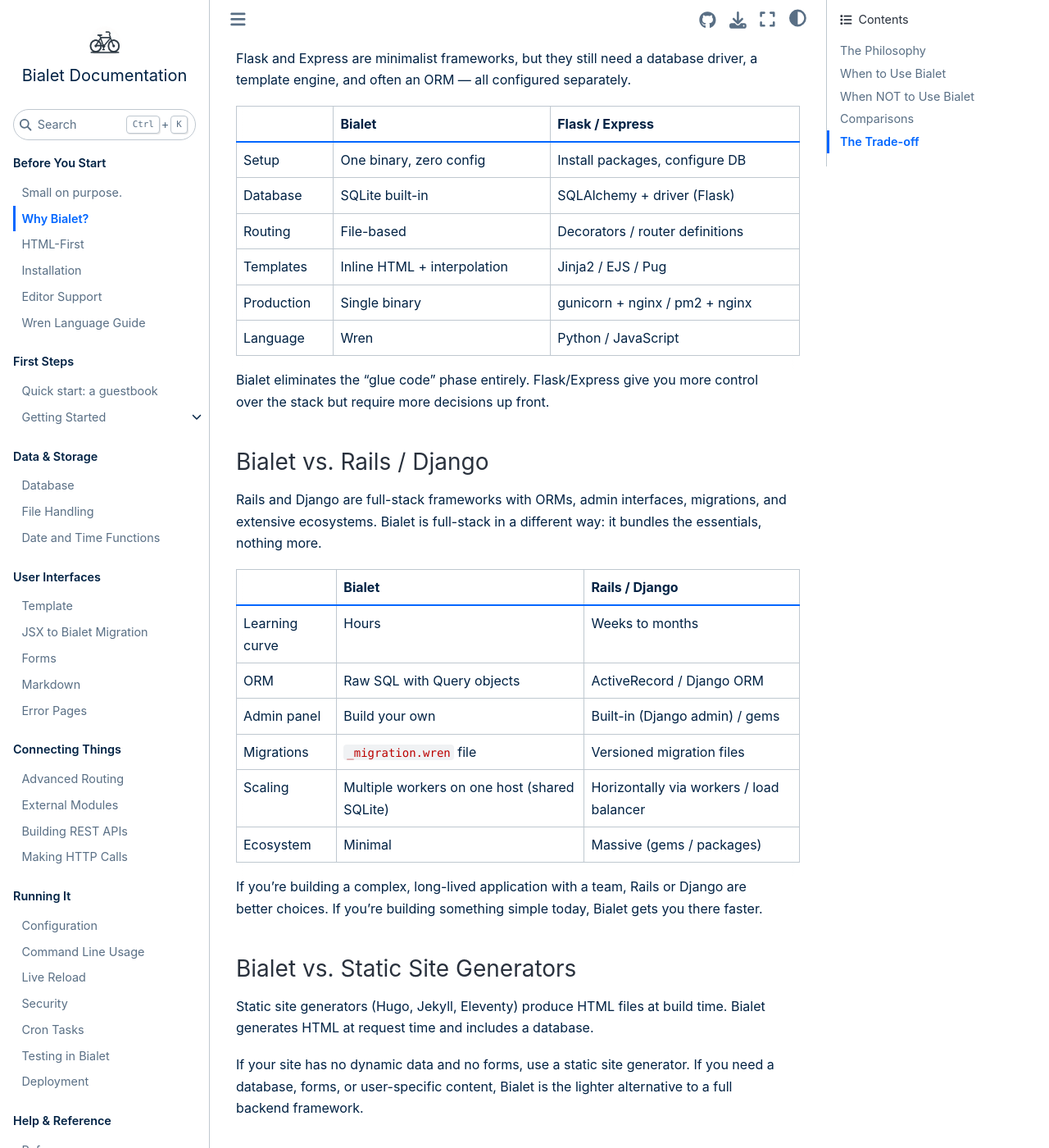
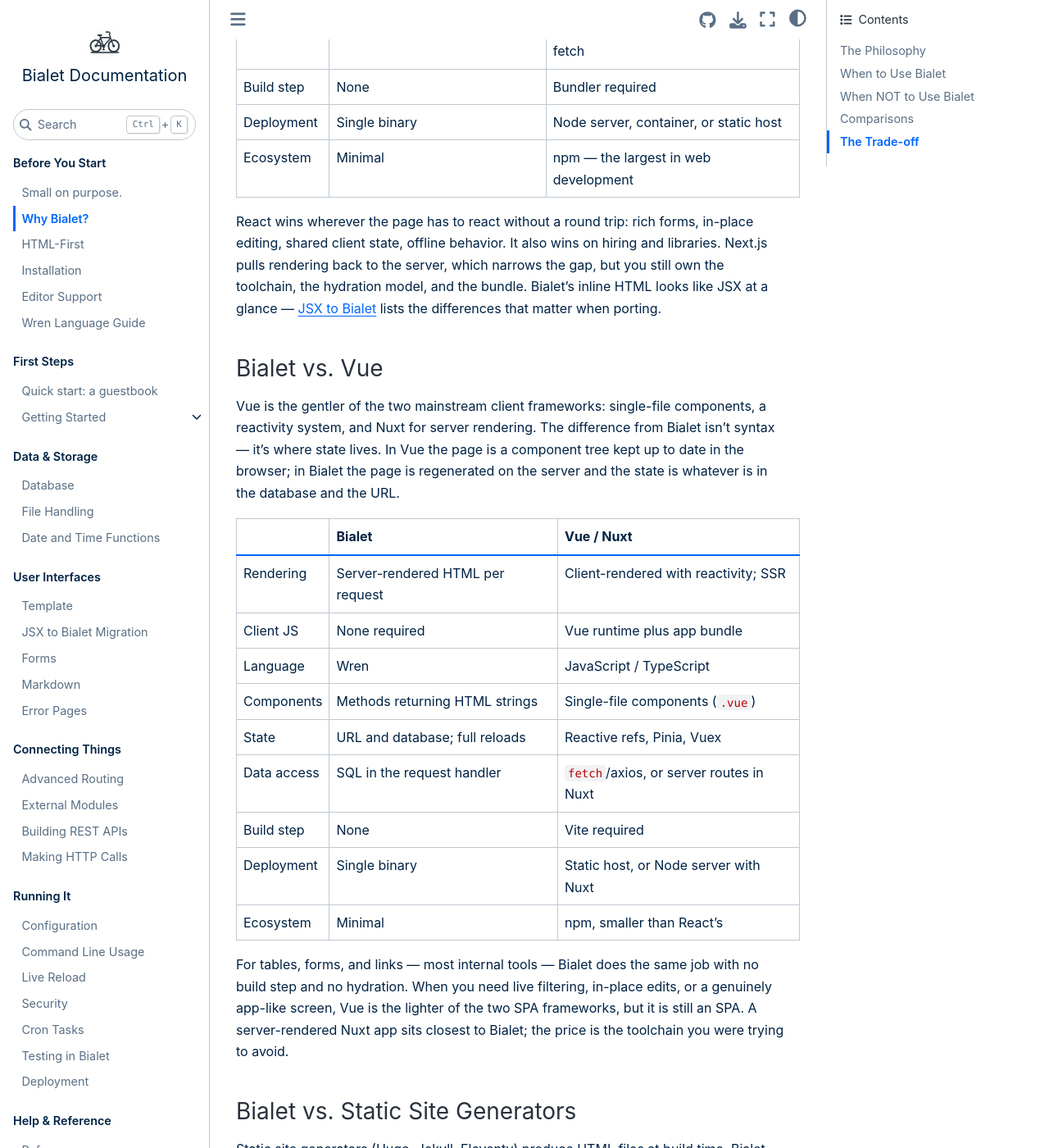
Before and after one commit to bialet/bialet, a Sphinx documentation site: the page built from docs/why-bialet.md, in a window 1280 px wide and 1400 px high, scrolled down 1935 px. Shown: the whole window at 82% size. Built offline with Sphinx 7.4.7 and the Sphinx Book theme 1.1.4, drawn with Linux system fonts in a browser that asks for light colours; the version number could not be read and is left out; some of the changed text lies outside the part shown.

Commit message:
docs: compare Bialet against React, Vue, and static generators
Add React/Next.js and Vue comparison sections, order the comparisons by
current usage, and note heavily interactive UIs as a poor fit.

```diff
--- a/docs/why-bialet.md
+++ b/docs/why-bialet.md
@@ -44,10 +44,74 @@
   much.
 - **Microservices** — Bialet is designed for monolithic apps on a single
   server.
+- **Heavily interactive UIs** — Drag-and-drop editors, optimistic updates, and
+  offline support need client-side state. Bialet re-renders the page instead.
 - **Complex auth flows** — Bialet supports basic auth and sessions, but not
   OAuth, SAML, or multi-factor authentication out of the box.
 
 ## Comparisons
+
+### Bialet vs. React / Next.js
+
+React is a client-side UI library; Next.js is the framework around it, adding
+routing, server rendering, and a build pipeline. Both are built to ship a
+JavaScript application to the browser and keep it running there. Bialet renders
+HTML on the server for every request and sends no component runtime at all.
+
+|             | Bialet                           | React / Next.js                          |
+| ----------- | -------------------------------- | ---------------------------------------- |
+| Rendering   | Server-rendered HTML per request | Hydrated React tree; SSR/RSC via Next    |
+| Client JS   | None required                    | React runtime plus app bundle            |
+| Language    | Wren                             | JavaScript / TypeScript                  |
+| Components  | Methods returning HTML strings   | Functions returning JSX                  |
+| State       | URL and database; full reloads   | Hooks, context, stores; no reloads       |
+| Data access | SQL in the request handler       | Server components, route handlers, fetch |
+| Build step  | None                             | Bundler required                         |
+| Deployment  | Single binary                    | Node server, container, or static host   |
+| Ecosystem   | Minimal                          | npm — the largest in web development     |
+
+React wins wherever the page has to react without a round trip: rich forms,
+in-place editing, shared client state, offline behavior. It also wins on hiring
+and libraries. Next.js pulls rendering back to the server, which narrows the
+gap, but you still own the toolchain, the hydration model, and the bundle.
+Bialet's inline HTML looks like JSX at a glance — [JSX to
+Bialet](jsx-migration.md) lists the differences that matter when porting.
+
+### Bialet vs. Vue
+
+Vue is the gentler of the two mainstream client frameworks: single-file
+components, a reactivity system, and Nuxt for server rendering. The difference
+from Bialet isn't syntax — it's where state lives. In Vue the page is a
+component tree kept up to date in the browser; in Bialet the page is
+regenerated on the server and the state is whatever is in the database and the
+URL.
+
+|             | Bialet                           | Vue / Nuxt                              |
+| ----------- | -------------------------------- | --------------------------------------- |
+| Rendering   | Server-rendered HTML per request | Client-rendered with reactivity; SSR    |
+| Client JS   | None required                    | Vue runtime plus app bundle             |
+| Language    | Wren                             | JavaScript / TypeScript                 |
+| Components  | Methods returning HTML strings   | Single-file components (`.vue`)         |
+| State       | URL and database; full reloads   | Reactive refs, Pinia, Vuex              |
+| Data access | SQL in the request handler       | `fetch`/axios, or server routes in Nuxt |
+| Build step  | None                             | Vite required                           |
+| Deployment  | Single binary                    | Static host, or Node server with Nuxt   |
+| Ecosystem   | Minimal                          | npm, smaller than React's               |
+
+For tables, forms, and links — most internal tools — Bialet does the same job
+with no build step and no hydration. When you need live filtering, in-place
+edits, or a genuinely app-like screen, Vue is the lighter of the two SPA
+frameworks, but it is still an SPA. A server-rendered Nuxt app sits closest to
+Bialet; the price is the toolchain you were trying to avoid.
+
+### Bialet vs. Static Site Generators
+
+Static site generators (Hugo, Jekyll, Eleventy) produce HTML files at build
+time. Bialet generates HTML at request time and includes a database.
+
+If your site has no dynamic data and no forms, use a static site generator.
+If you need a database, forms, or user-specific content, Bialet is the
+lighter alternative to a full backend framework.
 
 ### Bialet vs. PHP
 
@@ -65,50 +129,41 @@
 
 Bialet wins on simplicity. PHP wins on ecosystem and scalability.
 
-### Bialet vs. Flask / Express
+### Bialet vs. Express / Flask
 
-Flask and Express are minimalist frameworks, but they still need a database
+Express and Flask are minimalist frameworks, but they still need a database
 driver, a template engine, and often an ORM — all configured separately.
 
-|                 | Bialet                           | Flask / Express                   |
+|                 | Bialet                           | Express / Flask                   |
 | --------------- | -------------------------------- | --------------------------------- |
 | Setup           | One binary, zero config          | Install packages, configure DB    |
 | Database        | SQLite built-in                  | SQLAlchemy + driver (Flask)       |
 | Routing         | File-based                       | Decorators / router definitions   |
-| Templates       | Inline HTML + interpolation      | Jinja2 / EJS / Pug                |
-| Production      | Single binary                    | gunicorn + nginx / pm2 + nginx    |
-| Language        | Wren                             | Python / JavaScript               |
+| Templates       | Inline HTML + interpolation      | EJS / Jinja2 / Pug                |
+| Production      | Single binary                    | pm2 + nginx / gunicorn + nginx    |
+| Language        | Wren                             | JavaScript / Python               |
 
-Bialet eliminates the "glue code" phase entirely. Flask/Express give you more
+Bialet eliminates the "glue code" phase entirely. Express/Flask give you more
 control over the stack but require more decisions up front.
 
-### Bialet vs. Rails / Django
+### Bialet vs. Django / Rails
 
-Rails and Django are full-stack frameworks with ORMs, admin interfaces,
+Django and Rails are full-stack frameworks with ORMs, admin interfaces,
 migrations, and extensive ecosystems. Bialet is full-stack in a different way:
 it bundles the essentials, nothing more.
 
-|                 | Bialet                                       | Rails / Django                            |
-| --------------- | -------------------------------------------- | ----------------------------------------- |
-| Learning curve  | Hours                                        | Weeks to months                           |
-| ORM             | Raw SQL with Query objects                   | ActiveRecord / Django ORM                 |
-| Admin panel     | Build your own                               | Built-in (Django admin) / gems            |
-| Migrations      | `_migration.wren` file                       | Versioned migration files                 |
-| Scaling         | Multiple workers on one host (shared SQLite) | Horizontally via workers / load balancer  |
-| Ecosystem       | Minimal                                      | Massive (gems / packages)                 |
+|                | Bialet                                       | Django / Rails                            |
+| -------------- | -------------------------------------------- | ----------------------------------------- |
+| Learning curve | Hours                                        | Weeks to months                           |
+| ORM            | Raw SQL with Query objects                   | Django ORM / ActiveRecord                 |
+| Admin panel    | Build your own                               | Django admin built-in / gems              |
+| Migrations     | `_migration.wren` file                       | Versioned migration files                 |
+| Scaling        | Multiple workers on one host (shared SQLite) | Horizontally via workers / load balancer  |
+| Ecosystem      | Minimal                                      | Massive (packages / gems)                 |
 
-If you're building a complex, long-lived application with a team, Rails or
-Django are better choices. If you're building something simple today, Bialet
+If you're building a complex, long-lived application with a team, Django or
+Rails are better choices. If you're building something simple today, Bialet
 gets you there faster.
-
-### Bialet vs. Static Site Generators
-
-Static site generators (Hugo, Jekyll, Eleventy) produce HTML files at build
-time. Bialet generates HTML at request time and includes a database.
-
-If your site has no dynamic data and no forms, use a static site generator.
-If you need a database, forms, or user-specific content, Bialet is the
-lighter alternative to a full backend framework.
 
 ## The Trade-off
 
```
